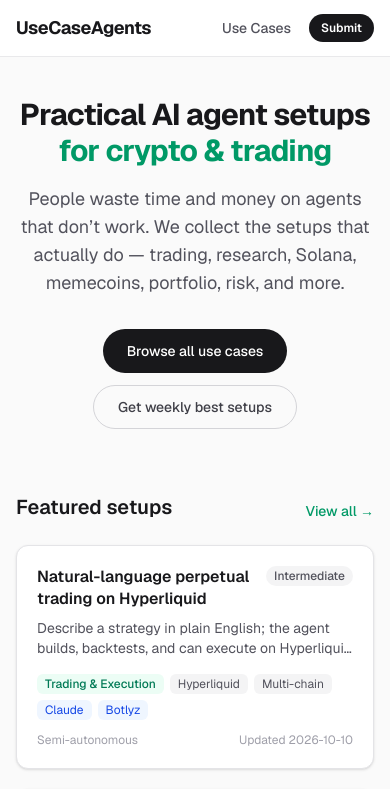
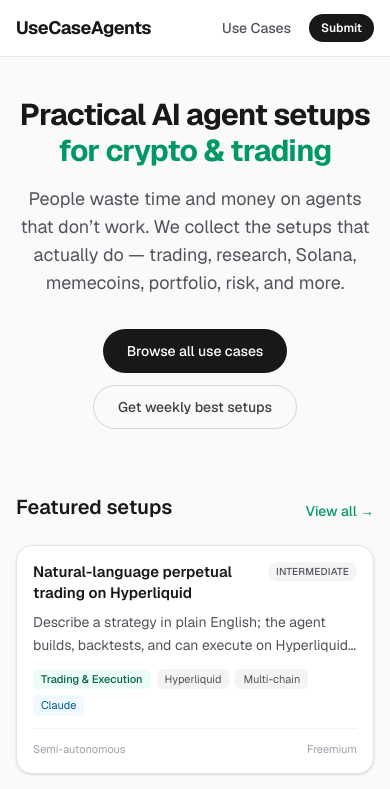
Before and after one commit to golddexzy-create/usecaseagents, a Next.js app: page / in a window 390 px wide. Shown: the top 789 px of the page. Built offline with nearby package versions, Linux system fonts and the light colour scheme.

Commit message:
Update UseCaseCard for touch-friendly responsive layout

```diff
--- a/src/components/UseCaseCard.tsx
+++ b/src/components/UseCaseCard.tsx
@@ -5,46 +5,46 @@ export function UseCaseCard({ useCase }: { useCase: UseCase }) {
   return (
     <Link
       href={`/use-cases/${useCase.slug}`}
-      className="group block rounded-xl border border-zinc-200 bg-white p-5 shadow-sm transition hover:border-zinc-300 hover:shadow-md dark:border-zinc-800 dark:bg-zinc-900 dark:hover:border-zinc-700"
+      className="group flex flex-col rounded-2xl border border-zinc-200 bg-white p-4 shadow-sm transition duration-150 hover:border-emerald-300 hover:shadow-md active:scale-[0.99] dark:border-zinc-800 dark:bg-zinc-900 dark:hover:border-emerald-700 sm:p-5"
     >
-      <div className="flex items-start justify-between gap-3">
-        <h3 className="text-base font-semibold leading-snug text-zinc-900 group-hover:text-emerald-700 dark:text-white dark:group-hover:text-emerald-400">
+      <div className="flex items-start justify-between gap-2">
+        <h3 className="text-[15px] font-semibold leading-snug text-zinc-900 group-hover:text-emerald-700 dark:text-white dark:group-hover:text-emerald-400 sm:text-base">
           {useCase.title}
         </h3>
-        <span className="shrink-0 rounded-full bg-zinc-100 px-2 py-0.5 text-xs font-medium text-zinc-600 dark:bg-zinc-800 dark:text-zinc-300">
+        <span className="shrink-0 rounded-full bg-zinc-100 px-2 py-0.5 text-[10px] font-medium uppercase tracking-wide text-zinc-600 dark:bg-zinc-800 dark:text-zinc-300">
           {useCase.difficulty}
         </span>
       </div>
 
-      <p className="mt-2 line-clamp-2 text-sm text-zinc-600 dark:text-zinc-400">
+      <p className="mt-2 line-clamp-2 flex-1 text-sm leading-relaxed text-zinc-600 dark:text-zinc-400">
         {useCase.summary}
       </p>
 
-      <div className="mt-4 flex flex-wrap gap-1.5">
-        <span className="rounded-md bg-emerald-50 px-2 py-0.5 text-xs font-medium text-emerald-700 dark:bg-emerald-950/50 dark:text-emerald-300">
+      <div className="mt-3 flex flex-wrap gap-1.5">
+        <span className="rounded-md bg-emerald-50 px-2 py-0.5 text-[11px] font-medium text-emerald-800 dark:bg-emerald-950/60 dark:text-emerald-300">
           {useCase.category}
         </span>
         {useCase.chains.slice(0, 2).map((chain) => (
           <span
             key={chain}
-            className="rounded-md bg-zinc-100 px-2 py-0.5 text-xs text-zinc-600 dark:bg-zinc-800 dark:text-zinc-400"
+            className="rounded-md bg-zinc-100 px-2 py-0.5 text-[11px] text-zinc-600 dark:bg-zinc-800 dark:text-zinc-400"
           >
             {chain}
           </span>
         ))}
-        {useCase.tools.slice(0, 2).map((tool) => (
+        {useCase.tools.slice(0, 1).map((tool) => (
           <span
             key={tool}
-            className="rounded-md bg-blue-50 px-2 py-0.5 text-xs text-blue-700 dark:bg-blue-950/40 dark:text-blue-300"
+            className="rounded-md bg-sky-50 px-2 py-0.5 text-[11px] text-sky-800 dark:bg-sky-950/50 dark:text-sky-300"
           >
             {tool}
           </span>
         ))}
       </div>
 
-      <div className="mt-3 flex items-center justify-between text-xs text-zinc-400">
-        <span>{useCase.autonomy}</span>
-        <span>Updated {useCase.lastUpdated}</span>
+      <div className="mt-3 flex items-center justify-between border-t border-zinc-100 pt-3 text-[11px] text-zinc-400 dark:border-zinc-800">
+        <span className="truncate">{useCase.autonomy}</span>
+        <span className="shrink-0">{useCase.cost}</span>
       </div>
     </Link>
   );
```
